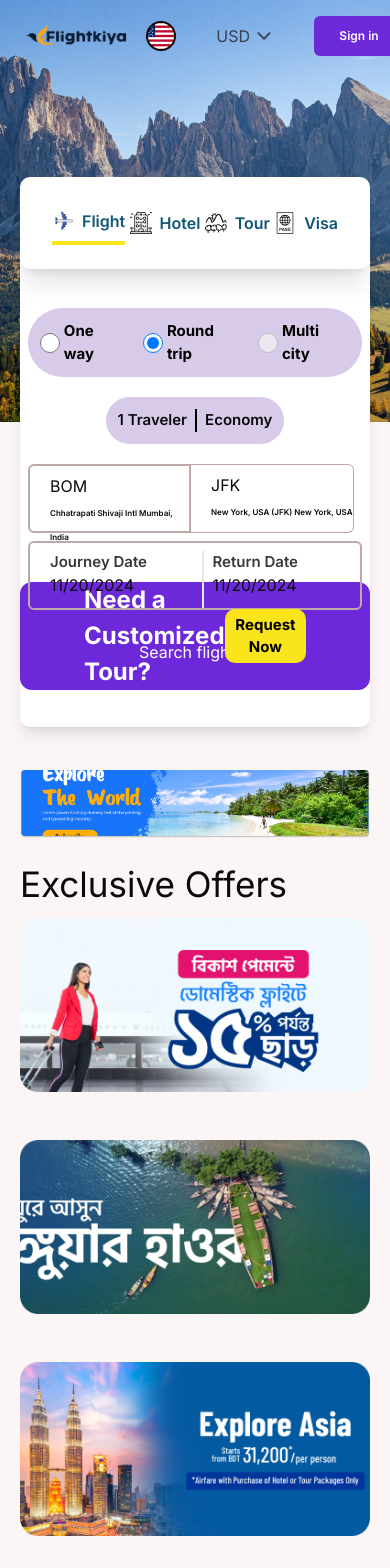
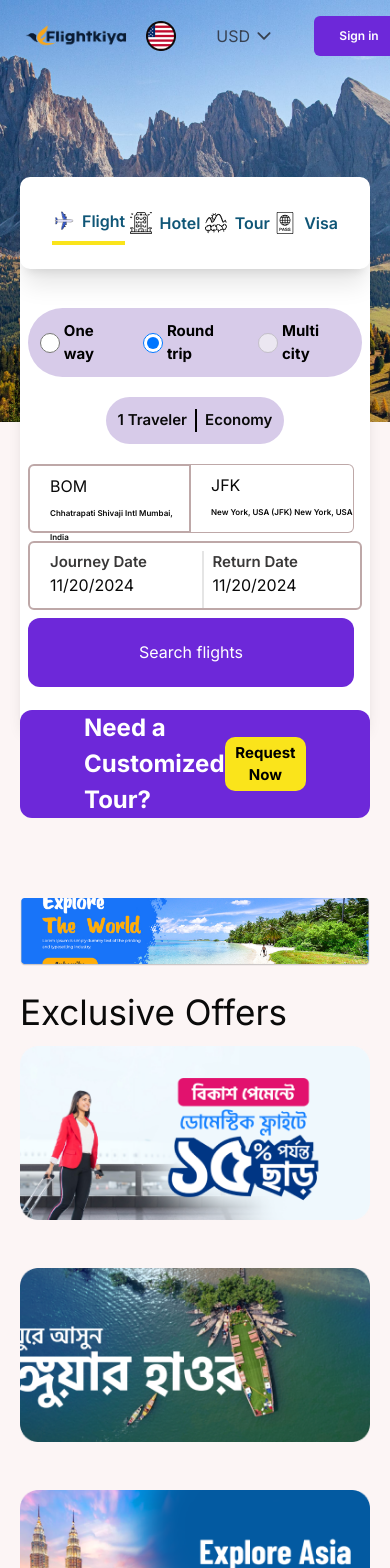
Before and after one commit to omarfaruk7022/flightkiya, a Next.js app: page / in a window 390 px wide. Shown: the top 1568 px of the page. Built offline with nearby package versions, Linux system fonts and the light colour scheme.

Commit message:
searchbar redesigned

```diff
--- a/app/(home)/page.jsx
+++ b/app/(home)/page.jsx
@@ -11,7 +11,7 @@ export default function Home() {
   return (
     <div className=" w-full bg-[#FCF5F5] ">
       <FlightSearch />
-      <div className="px-5 md:px-48 py-20 mt-20 z-0">
+      <div className="px-5 md:px-48 py-20 mt-52  md:mt-20 z-0">
       <RequestNow/>
 
         <BannerAds />
```
Also changed, not shown: 1 other file (tests, documents, lock files or other folders).
